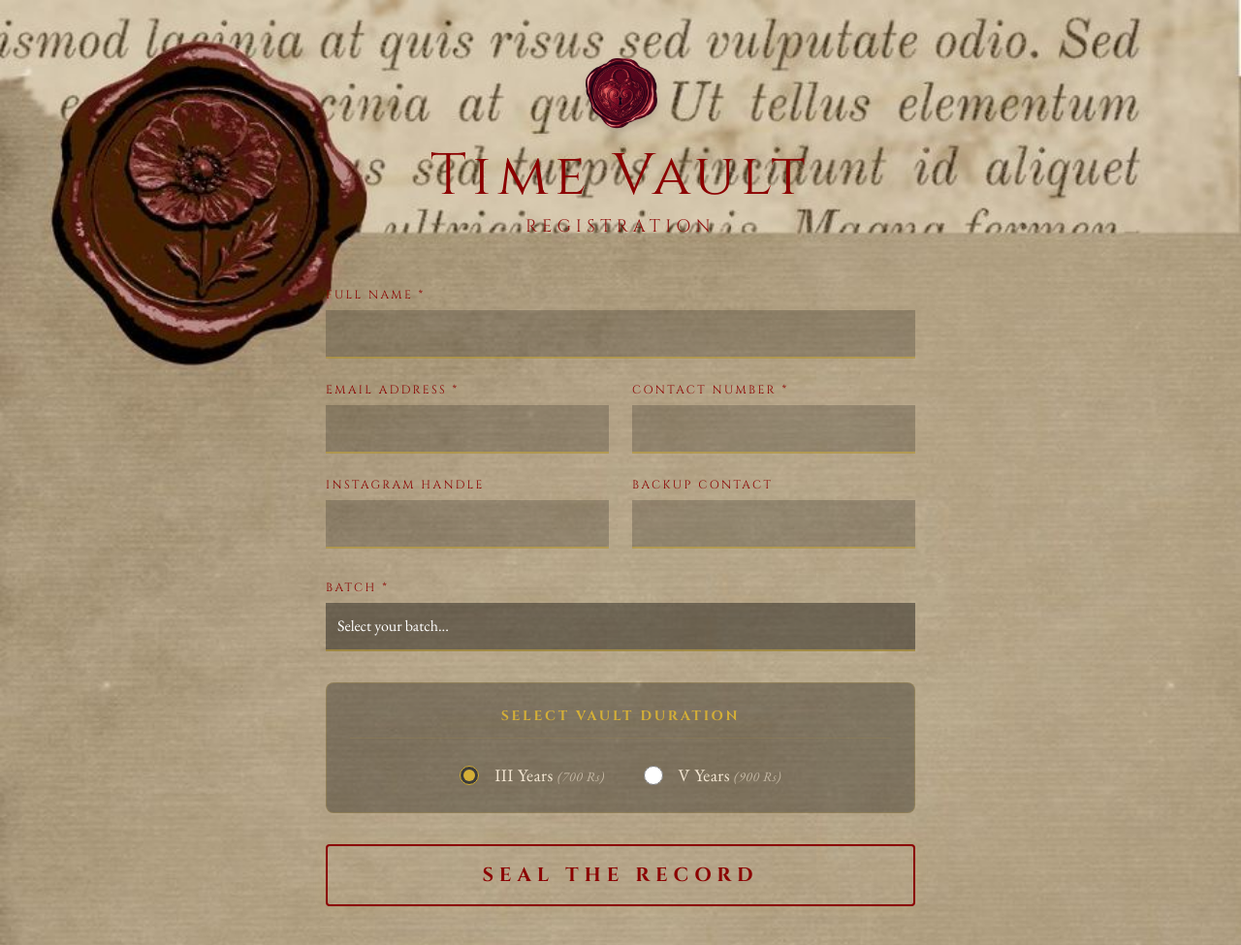
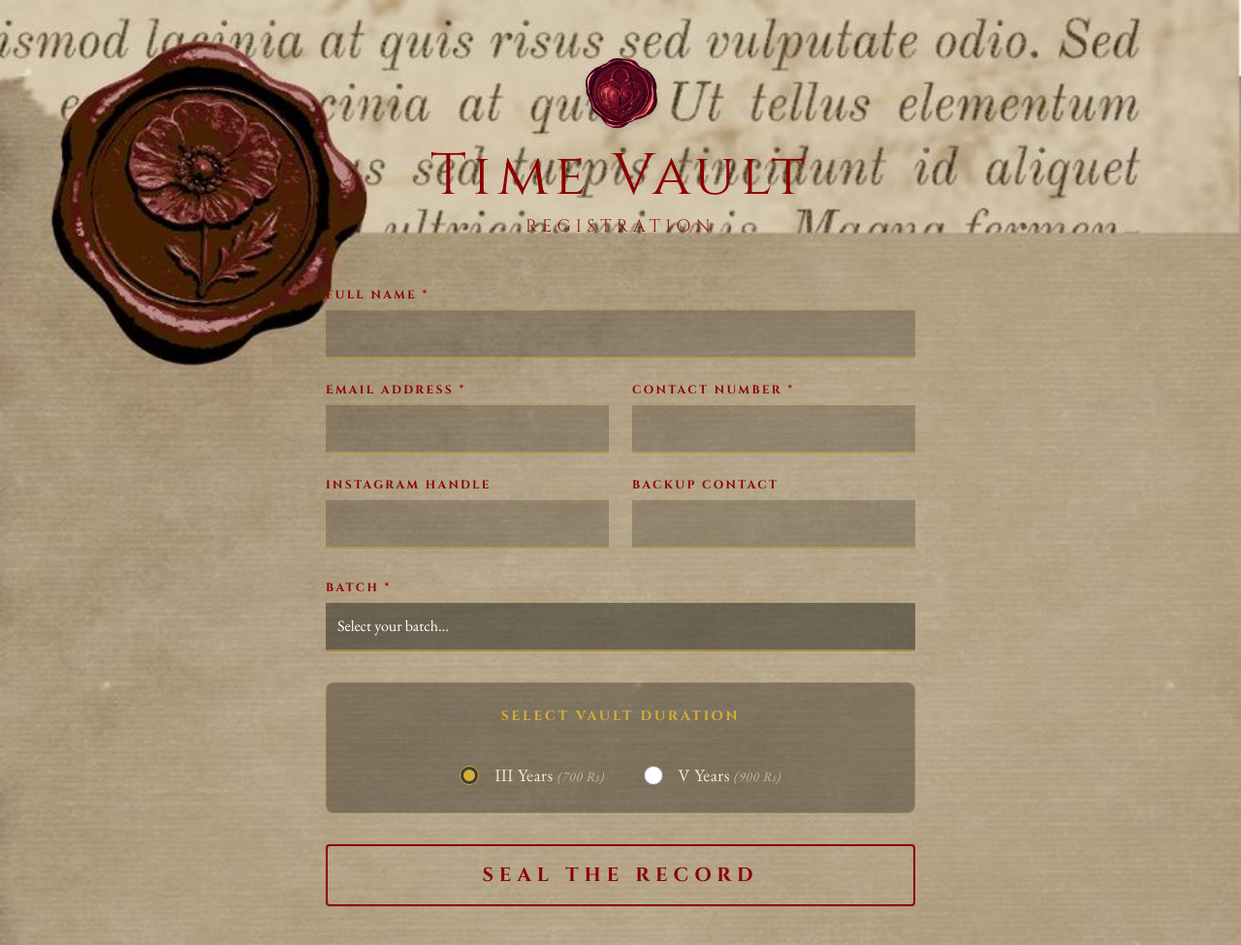
Before and after one commit to abdulaihsan/timevault, a Django app: page / in a window 1280 px wide. Shown: the top 975 px of the page at 97% size. Run offline with Django 5.2, Linux system fonts and the light colour scheme; some libraries are stand-ins or nearby versions.

Commit message:
Made font bold

```diff
--- a/vault/templates/vault/form.html
+++ b/vault/templates/vault/form.html
@@ -43,29 +43,29 @@
 
                 <div class="grid grid-cols-1 md:grid-cols-2 gap-6">
                     <div class="md:col-span-2">
-                        <label class="block text-xs mb-2 text-[darkred] vintage-font uppercase tracking-[0.2em]">Full Name *</label>
+                        <label class="block text-xs font-bold mb-2 text-[darkred] vintage-font uppercase tracking-[0.2em]">Full Name *</label>
                         <input type="text" name="name" required class="w-full p-3 bg-black/20 border-b-2 border-[#d4af37]/50 text-white focus:outline-none focus:border-[#d4af37] transition-all duration-300 placeholder-[#f4e7d3]/30" />
                     </div>
                     <div>
-                        <label class="block text-xs mb-2 text-[darkred] vintage-font uppercase tracking-[0.2em]">Email Address *</label>
+                        <label class="block text-xs font-bold mb-2 text-[darkred] vintage-font uppercase tracking-[0.2em]">Email Address *</label>
                         <input type="email" name="email" required class="w-full p-3 bg-black/20 border-b-2 border-[#d4af37]/50 text-white focus:outline-none focus:border-[#d4af37] transition-all duration-300" />
                     </div>
                     <div>
-                        <label class="block text-xs mb-2 text-[darkred] vintage-font uppercase tracking-[0.2em]">Contact Number *</label>
+                        <label class="block text-xs font-bold mb-2 text-[darkred] vintage-font uppercase tracking-[0.2em]">Contact Number *</label>
                         <input type="tel" name="contact_number" required class="w-full p-3 bg-black/20 border-b-2 border-[#d4af37]/50 text-white focus:outline-none focus:border-[#d4af37] transition-all duration-300" />
                     </div>
                     <div>
-                        <label class="block text-xs mb-2 text-[darkred] vintage-font uppercase tracking-[0.2em]">Instagram Handle</label>
+                        <label class="block text-xs font-bold mb-2 text-[darkred] vintage-font uppercase tracking-[0.2em]">Instagram Handle</label>
                         <input type="text" name="instagram_handle" class="w-full p-3 bg-black/20 border-b-2 border-[#d4af37]/50 text-white focus:outline-none focus:border-[#d4af37] transition-all duration-300" />
                     </div>
                     <div>
-                        <label class="block text-xs mb-2 text-[darkred] vintage-font uppercase tracking-[0.2em]">Backup Contact</label>
+                        <label class="block text-xs font-bold mb-2 text-[darkred] vintage-font uppercase tracking-[0.2em]">Backup Contact</label>
                         <input type="tel" name="backup_contact" class="w-full p-3 bg-black/20 border-b-2 border-[#d4af37]/50 text-white focus:outline-none focus:border-[#d4af37] transition-all duration-300" />
                     </div>
                 </div>
 
                 <div>
-                    <label class="block text-xs mb-2 text-[darkred] vintage-font uppercase tracking-[0.2em]">Batch *</label>
+                    <label class="block text-xs font-bold mb-2 text-[darkred] vintage-font uppercase tracking-[0.2em]">Batch *</label>
                     <select name="batch" required class="w-full p-3 bg-black/40 border-b-2 border-[#d4af37]/50 text-white focus:outline-none focus:border-[#d4af37] transition-all duration-300 cursor-pointer appearance-none">
                         <option value="" disabled selected class="bg-[#1a0505]">Select your batch...</option>
                         <option value="32" class="bg-[#1a0505]">Batch 32</option>
```
